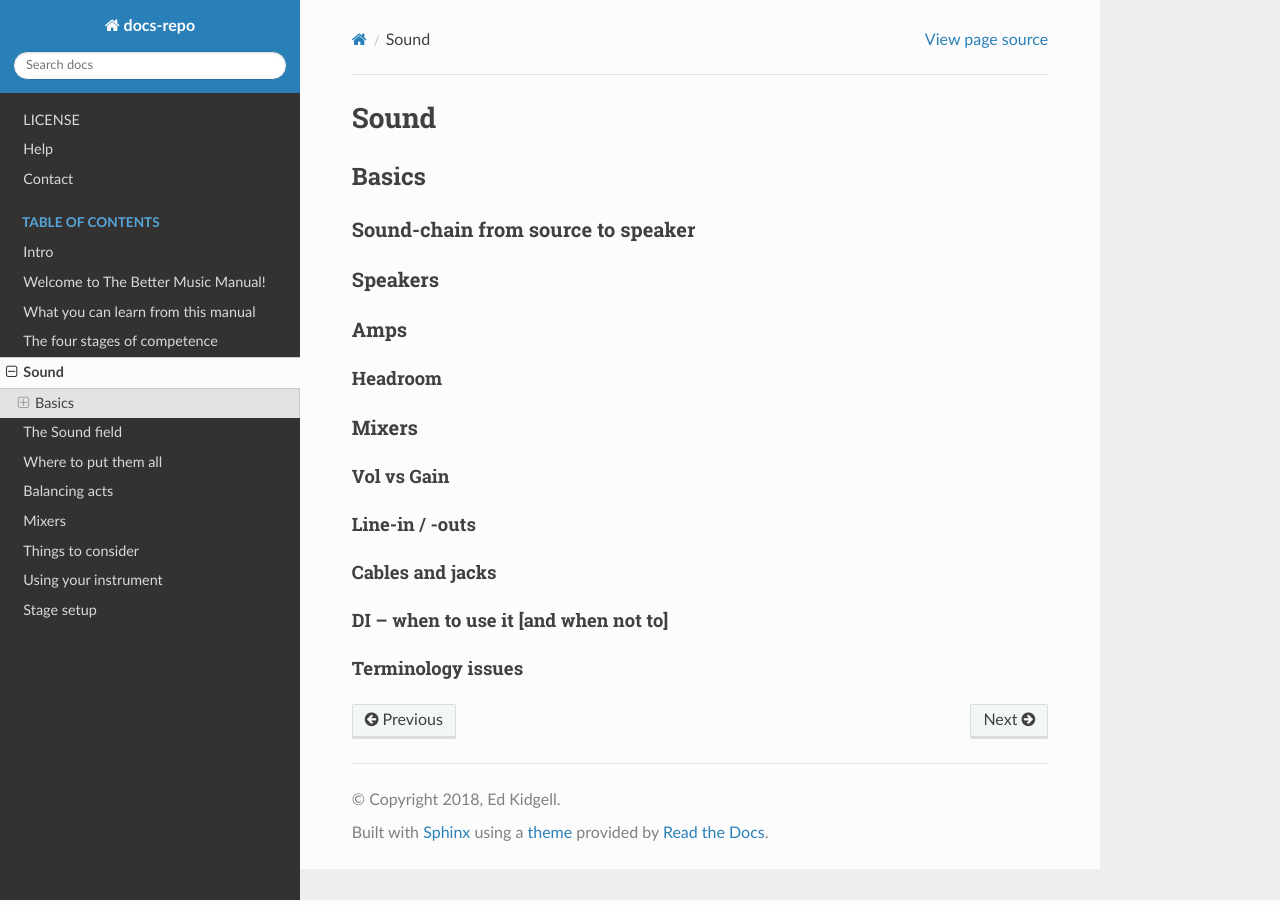
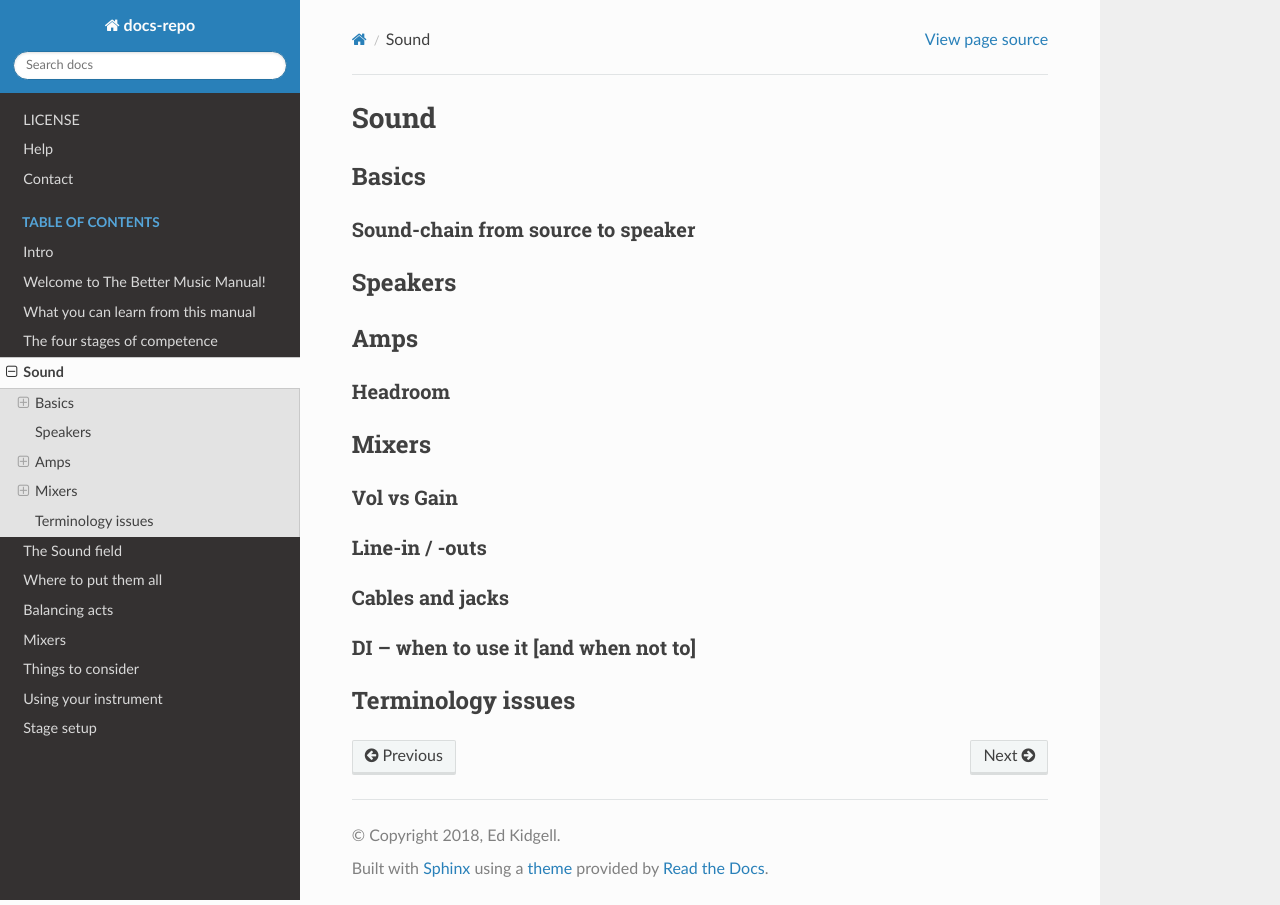
Before and after one commit to flakjakk/docs-repo, a Sphinx documentation site: the page built from docs/source/sound1.md, in a window 1280 px wide. Built offline with Sphinx 7.4.7 and the Read the Docs theme 2.0.0, drawn with Linux system fonts in a browser that asks for light colours.

Commit message:
Updated 'sound1'

```diff
--- a/docs/source/sound1.md
+++ b/docs/source/sound1.md
@@ -4,20 +4,20 @@
 
 ### Sound-chain from source to speaker
 
-### Speakers
+## Speakers
 
-### Amps
+## Amps
 
-#### Headroom
+### Headroom
 
-### Mixers
+## Mixers
 
-#### Vol vs Gain
+### Vol vs Gain
 
-#### Line-in / -outs
+### Line-in / -outs
 
-#### Cables and jacks
+### Cables and jacks
 
-#### DI – when to use it [and when not to]
+### DI – when to use it [and when not to]
 
-#### Terminology issues
+## Terminology issues
```
